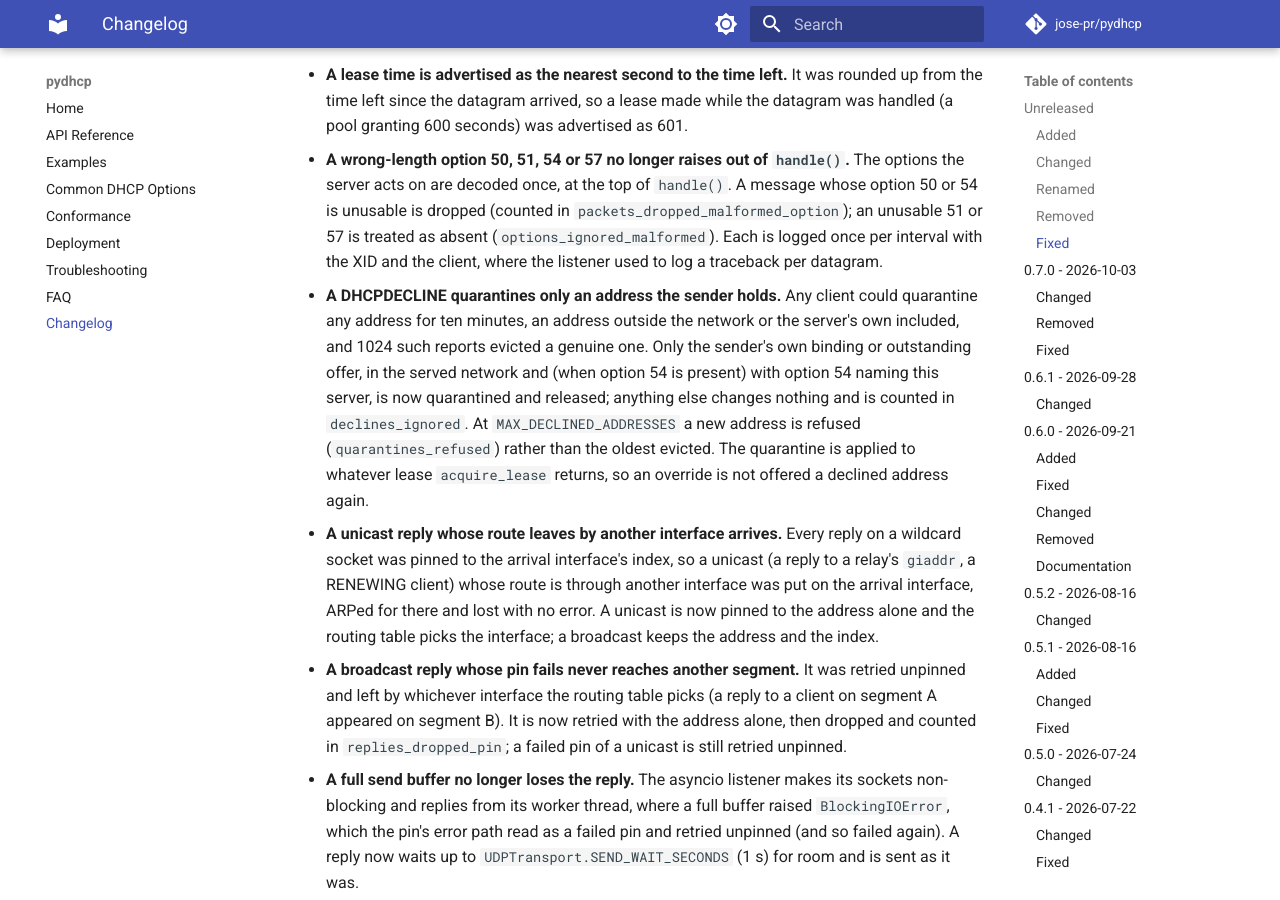
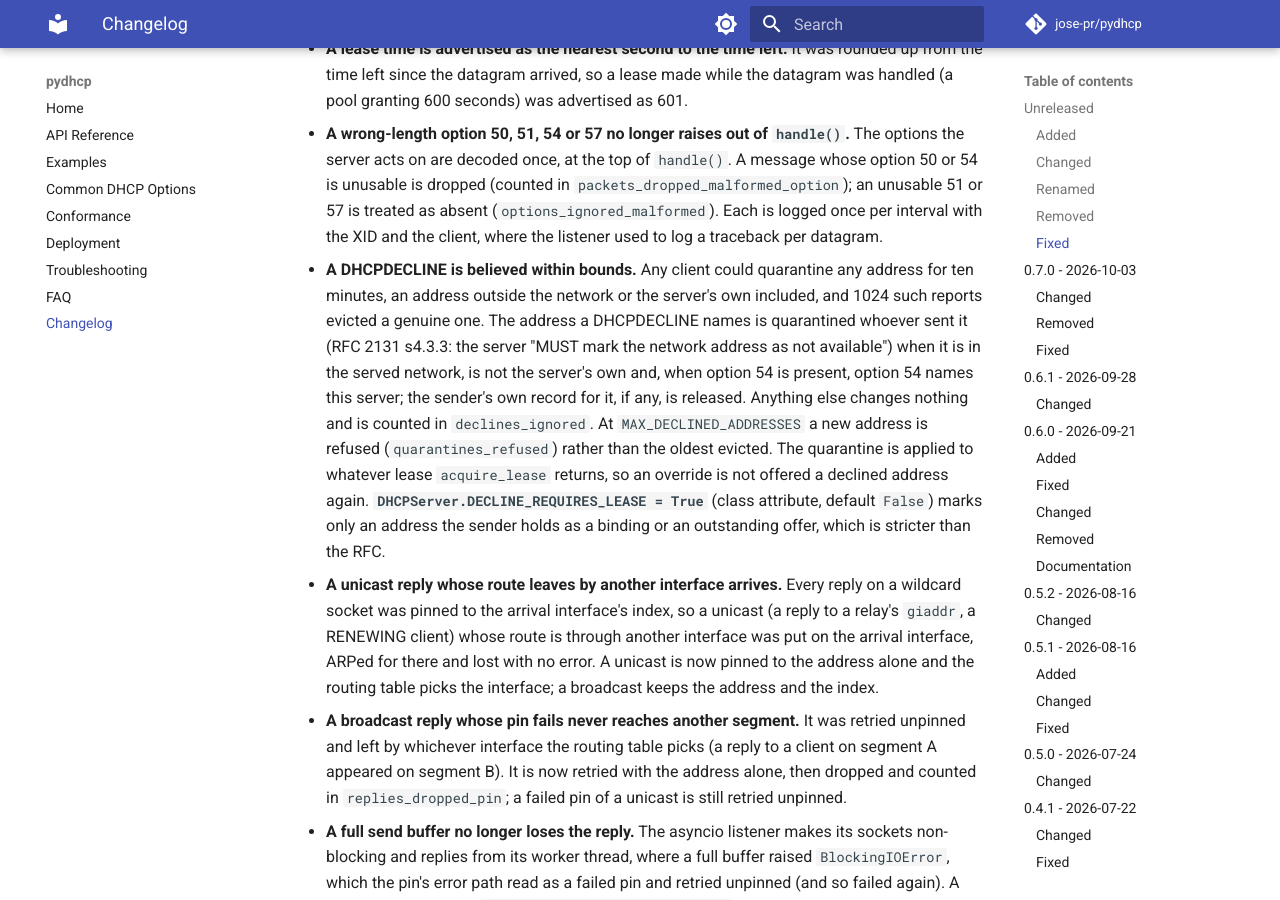
Before and after one commit to jose-pr/pydhcp, an MkDocs documentation site: the page built from docs/changelog.md, in a window 1280 px wide and 900 px high, scrolled down 42709 px. Built offline with MkDocs 1.6.1 and Material for MkDocs 9.7.7, drawn with Linux system fonts in a browser that asks for light colours; comment, search, counter and statistics services are not loaded; some of the changed text lies outside the part shown.

Commit message:
feat: a DHCPDECLINE marks the address it names whoever sent it
RFC 2131 s4.3.3: "The server MUST mark the network address as not
available". The address a DHCPDECLINE names is quarantined when it is in the
served network, is not this host's own address and, when option 54 is
present, option 54 names this server. The quarantine keeps its bounds: the
cap with a new entry refused and counted, the duration, the rate-limited
warning. A record is released only when it is the sender's own, for the
declined address.

DECLINE_REQUIRES_LEASE = True restores the stricter rule, which marks only an
address the sender holds as a binding or an offer. The last case left in
divergences.json agrees with the reference and leaves with this change.

```diff
--- a/CHANGELOG.md
+++ b/CHANGELOG.md
@@ -184,8 +184,7 @@ someone upgrading from 0.7.0.
   dhclient 4.4.3-P1, over 25 recorded exchanges (`tests/conformance/`) that replay on every platform with no
   peer installed. The README section "Differences from dnsmasq and ISC dhclient" states how far the
   comparison goes and lists the ten differences that are on purpose; `docs/conformance.md` has the table of
-  what each role covers and the RFC text behind each difference. One difference is open and recorded as
-  an expected failure: a DHCPDECLINE from a sender that holds no lease is ignored.
+  what each role covers and the RFC text behind each difference. No difference is open.
 
 ### Changed
 
@@ -1100,15 +1099,18 @@ Replace each name in the left column with the one beside it.
   `packets_dropped_malformed_option`); an unusable 51 or 57 is treated as absent
   (`options_ignored_malformed`). Each is logged once per interval with the XID and
   the client, where the listener used to log a traceback per datagram.
-- **A DHCPDECLINE quarantines only an address the sender holds.** Any client could
-  quarantine any address for ten minutes, an address outside the network or the
-  server's own included, and 1024 such reports evicted a genuine one. Only the
-  sender's own binding or outstanding offer, in the served network and (when
-  option 54 is present) with option 54 naming this server, is now quarantined and
-  released; anything else changes nothing and is counted in `declines_ignored`. At
-  `MAX_DECLINED_ADDRESSES` a new address is refused (`quarantines_refused`) rather
-  than the oldest evicted. The quarantine is applied to whatever lease
-  `acquire_lease` returns, so an override is not offered a declined address again.
+- **A DHCPDECLINE is believed within bounds.** Any client could quarantine any address for
+  ten minutes, an address outside the network or the server's own included, and 1024 such
+  reports evicted a genuine one. The address a DHCPDECLINE names is quarantined whoever sent
+  it (RFC 2131 s4.3.3: the server "MUST mark the network address as not available") when it
+  is in the served network, is not the server's own and, when option 54 is present, option
+  54 names this server; the sender's own record for it, if any, is released. Anything else
+  changes nothing and is counted in `declines_ignored`. At `MAX_DECLINED_ADDRESSES` a new
+  address is refused (`quarantines_refused`) rather than the oldest evicted. The quarantine
+  is applied to whatever lease `acquire_lease` returns, so an override is not offered a
+  declined address again. **`DHCPServer.DECLINE_REQUIRES_LEASE = True`** (class attribute,
+  default `False`) marks only an address the sender holds as a binding or an outstanding
+  offer, which is stricter than the RFC.
 - **A unicast reply whose route leaves by another interface arrives.** Every
   reply on a wildcard socket was pinned to the arrival interface's index, so a
   unicast (a reply to a relay's `giaddr`, a RENEWING client) whose route is through
```
Also changed, not shown: README.md (+1 -2 lines), docs/conformance.md (+1 -1 lines), docs/examples.md (+3 -2 lines), src/pydhcp/AGENTS.md (+2 -2 lines), src/pydhcp/server/AGENTS.md (+9 -10 lines), 6 other files.
